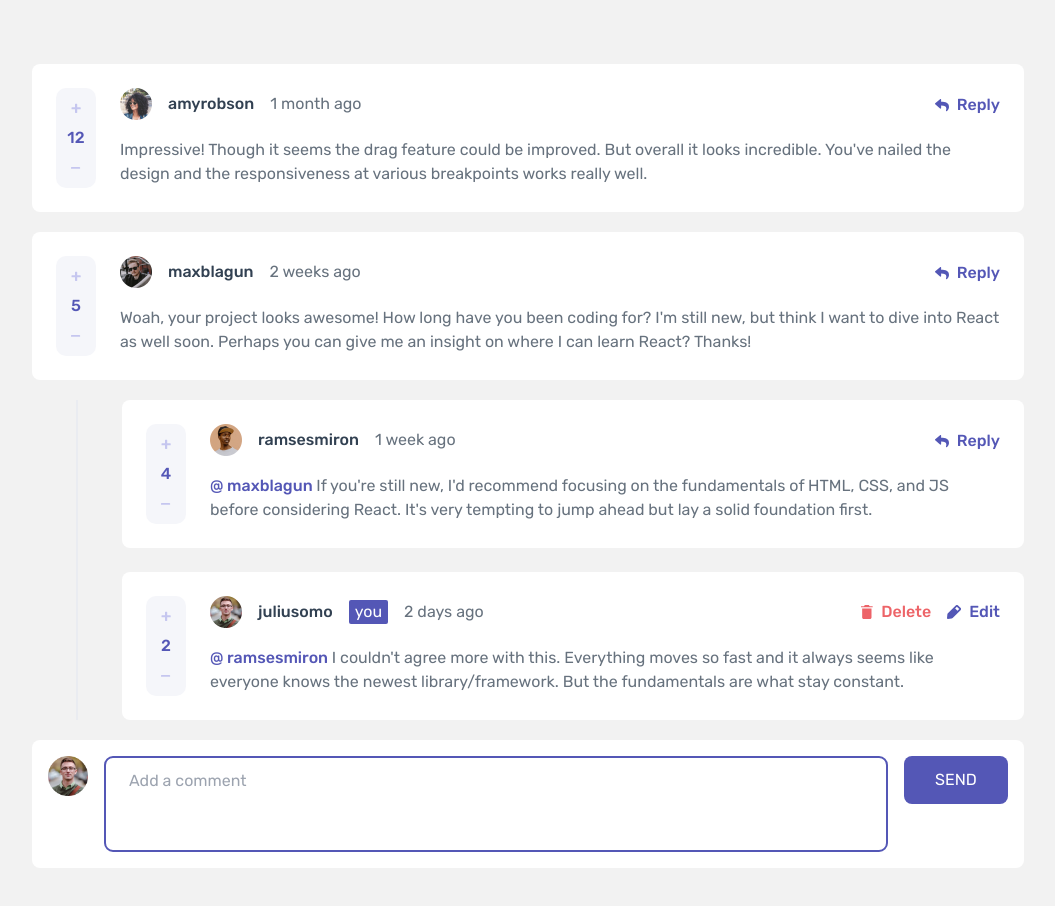
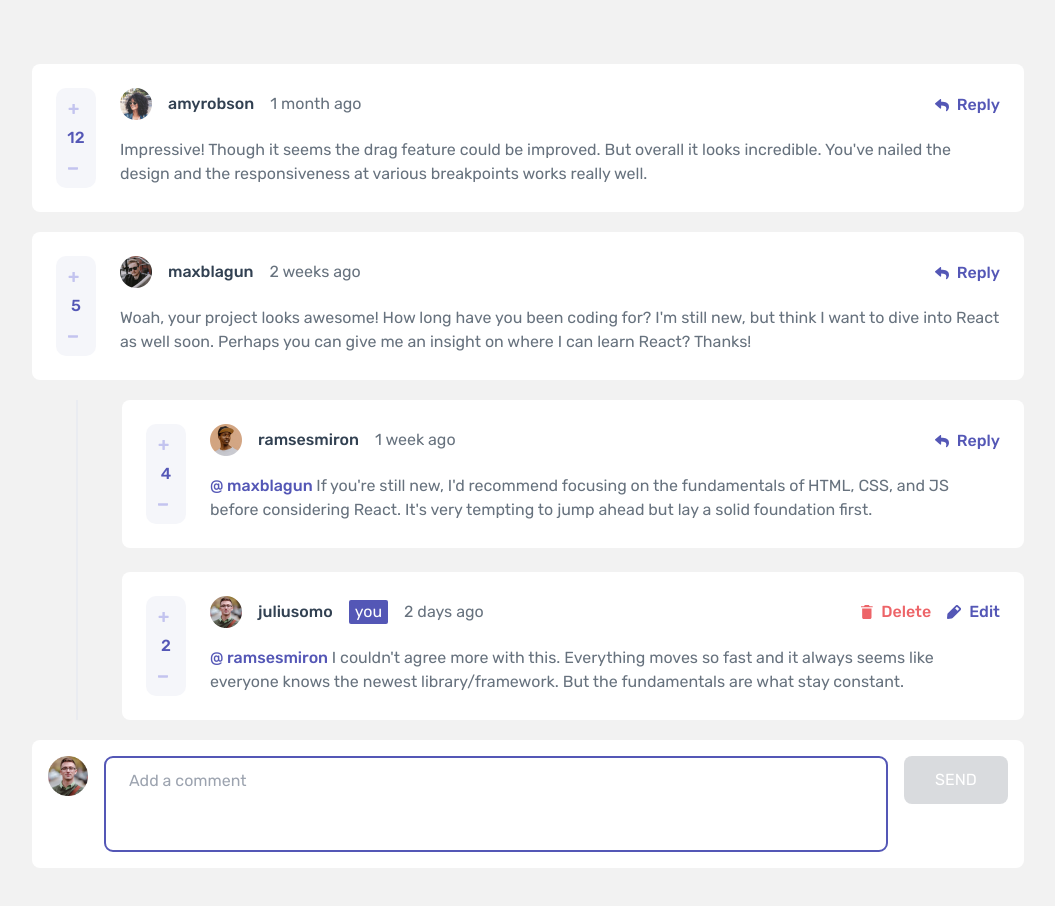
Before and after one commit to thienle1199/interactive-comments-section, a React (Vite) app: page / in a window 1280 px wide. Shown: the top 906 px of the page, without its empty margins (112-1167 px from the left). Built offline with nearby package versions, Linux system fonts and the light colour scheme.

Commit message:
add hover and disabled state for button

```diff
--- a/src/components/AddComment.tsx
+++ b/src/components/AddComment.tsx
@@ -23,10 +23,10 @@
   return (
     <div
       ref={ref}
-      className={`grid grid-cols-2 desktop:grid-cols-[auto_1fr_auto] p-4 gap-4 bg-white rounded-lg ${className}`}
+      className={`grid grid-cols-2 gap-4 rounded-lg bg-white p-4 desktop:grid-cols-[auto_1fr_auto] ${className}`}
     >
       <TextAreaAutoHeight
-        className="col-span-2 min-h-[96px] desktop:col-span-1 focus-visible:outline-moderate-blue appearance-none block w-full px-6 py-3 rounded-lg resize-none h-auto border-light-gray border-solid border"
+        className="col-span-2 block h-auto min-h-[96px] w-full resize-none appearance-none rounded-lg border border-solid border-light-gray px-6 py-3 focus-visible:outline-moderate-blue desktop:col-span-1"
         placeholder="Add a comment"
         value={value}
         onChange={(evt) => setValue(evt.target.value)}
@@ -35,7 +35,7 @@
       ></TextAreaAutoHeight>
 
       <img
-        className="h-[32px] w-[32px] desktop:h-[40px] desktop:w-[40px] self-center desktop:self-start desktop:col-start-1 desktop:row-start-1"
+        className="h-[32px] w-[32px] self-center desktop:col-start-1 desktop:row-start-1 desktop:h-[40px] desktop:w-[40px] desktop:self-start"
         src={currentUserAvatar}
         alt="avatar"
       />
@@ -44,7 +44,8 @@
           onAddComment(value);
           setValue("");
         }}
-        className="desktop:row-start-1 desktop:h-fit desktop:col-start-3 justify-self-end uppercase py-3 w-[104px] bg-moderate-blue text-white rounded-lg"
+        disabled={value.length === 0}
+        className="w-[104px] justify-self-end rounded-lg bg-moderate-blue py-3 uppercase text-white hover:bg-light-grayish-blue disabled:bg-grayish-blue/25 desktop:col-start-3 desktop:row-start-1 desktop:h-fit"
       >
         Send
       </button>
--- a/src/components/ButtonVote.tsx
+++ b/src/components/ButtonVote.tsx
@@ -15,20 +15,28 @@
     <div
       className={`flex h-[40px] w-[100px] items-center justify-between gap-[10px] rounded-[10px] bg-very-light-gray p-3 desktop:h-[100px] desktop:w-[40px]  desktop:flex-col ${className}`}
     >
-      <button onClick={onUpVote} className="h-full w-full">
-        <img
-          className="m-auto h-[10px] w-[10px] text-light-grayish-blue"
-          src="./images/icon-plus.svg"
-          alt=""
-        />
+      <button
+        onClick={onUpVote}
+        className="h-full w-full text-light-grayish-blue hover:text-moderate-blue"
+      >
+        <svg width="11" height="11" xmlns="http://www.w3.org/2000/svg">
+          <path
+            d="M6.33 10.896c.137 0 .255-.05.354-.149.1-.1.149-.217.149-.354V7.004h3.315c.136 0 .254-.05.354-.149.099-.1.148-.217.148-.354V5.272a.483.483 0 0 0-.148-.354.483.483 0 0 0-.354-.149H6.833V1.4a.483.483 0 0 0-.149-.354.483.483 0 0 0-.354-.149H4.915a.483.483 0 0 0-.354.149c-.1.1-.149.217-.149.354v3.37H1.08a.483.483 0 0 0-.354.15c-.1.099-.149.217-.149.353v1.23c0 .136.05.254.149.353.1.1.217.149.354.149h3.333v3.39c0 .136.05.254.15.353.098.1.216.149.353.149H6.33Z"
+            fill="currentColor"
+          />
+        </svg>
       </button>
       <span className="text-body-bold text-moderate-blue">{vote}</span>
-      <button onClick={onDownVote} className="h-full w-full">
-        <img
-          className="m-auto h-[2.5px] w-[10px] text-light-grayish-blue"
-          src="./images/icon-minus.svg"
-          alt=""
-        />
+      <button
+        onClick={onDownVote}
+        className="h-full w-full text-light-grayish-blue hover:text-moderate-blue"
+      >
+        <svg width="11" height="3" xmlns="http://www.w3.org/2000/svg">
+          <path
+            d="M9.256 2.66c.204 0 .38-.056.53-.167.148-.11.222-.243.222-.396V.722c0-.152-.074-.284-.223-.395a.859.859 0 0 0-.53-.167H.76a.859.859 0 0 0-.53.167C.083.437.009.57.009.722v1.375c0 .153.074.285.223.396a.859.859 0 0 0 .53.167h8.495Z"
+            fill="currentColor"
+          />
+        </svg>
       </button>
     </div>
   );
--- a/src/components/Comment.tsx
+++ b/src/components/Comment.tsx
@@ -70,7 +70,8 @@
                 onUpdate(id, editContent);
                 setIsEditing(false);
               }}
-              className="w-[104px] justify-self-end rounded-lg bg-moderate-blue py-3 uppercase text-white desktop:col-start-3 desktop:row-start-1 desktop:h-fit"
+              disabled={editContent.length === 0}
+              className="w-[104px] justify-self-end rounded-lg bg-moderate-blue py-3 uppercase text-white hover:bg-light-grayish-blue disabled:bg-grayish-blue/25 desktop:col-start-3 desktop:row-start-1 desktop:h-fit"
             >
               Update
             </button>
--- a/src/components/OwnerButtonGroup.tsx
+++ b/src/components/OwnerButtonGroup.tsx
@@ -13,18 +13,28 @@
     <div className={`flex gap-4 ${className}`} {...rest}>
       <button
         onClick={onDelete}
-        className="flex w-fit items-center gap-2 justify-self-end desktop:col-start-3 desktop:row-start-1"
+        className="flex w-fit items-center gap-2 justify-self-end text-soft-ed hover:text-pale-red desktop:col-start-3 desktop:row-start-1"
       >
-        <img src="/images/icon-delete.svg" alt="reply-icon" />
-        <span className="text-body-bold text-soft-ed">Delete</span>
+        <svg width="12" height="14" xmlns="http://www.w3.org/2000/svg">
+          <path
+            d="M1.167 12.448c0 .854.7 1.552 1.555 1.552h6.222c.856 0 1.556-.698 1.556-1.552V3.5H1.167v8.948Zm10.5-11.281H8.75L7.773 0h-3.88l-.976 1.167H0v1.166h11.667V1.167Z"
+            fill="currentColor"
+          />
+        </svg>{" "}
+        <span className="text-body-bold ">Delete</span>
       </button>
 
       <button
         onClick={onEdit}
-        className="flex w-fit items-center gap-2 justify-self-end desktop:col-start-3 desktop:row-start-1"
+        className="flex w-fit items-center gap-2 justify-self-end text-moderate-blue hover:text-light-grayish-blue desktop:col-start-3 desktop:row-start-1"
       >
-        <img src="/images/icon-edit.svg" alt="reply-icon" />
-        <span className="text-body-bold text-moderate-blue">Edit</span>
+        <svg width="14" height="14" xmlns="http://www.w3.org/2000/svg">
+          <path
+            d="M13.479 2.872 11.08.474a1.75 1.75 0 0 0-2.327-.06L.879 8.287a1.75 1.75 0 0 0-.5 1.06l-.375 3.648a.875.875 0 0 0 .875.954h.078l3.65-.333c.399-.04.773-.216 1.058-.499l7.875-7.875a1.68 1.68 0 0 0-.061-2.371Zm-2.975 2.923L8.159 3.449 9.865 1.7l2.389 2.39-1.75 1.706Z"
+            fill="currentColor"
+          />
+        </svg>{" "}
+        <span className="text-body-bold ">Edit</span>
       </button>
     </div>
   );
--- a/src/components/ReplyButton.tsx
+++ b/src/components/ReplyButton.tsx
@@ -3,9 +3,17 @@
 
 export default function ReplyButton({ className, ...rest }: ReplyButtonProps) {
   return (
-    <button className={`w-fit flex items-center gap-2 ${className}`} {...rest}>
-      <img src="/images/icon-reply.svg" alt="reply-icon" />
-      <span className="text-body-bold text-moderate-blue">Reply</span>
+    <button
+      className={`flex w-fit items-center gap-2 text-moderate-blue hover:text-light-grayish-blue ${className}`}
+      {...rest}
+    >
+      <svg width="14" height="13" xmlns="http://www.w3.org/2000/svg">
+        <path
+          d="M.227 4.316 5.04.16a.657.657 0 0 1 1.085.497v2.189c4.392.05 7.875.93 7.875 5.093 0 1.68-1.082 3.344-2.279 4.214-.373.272-.905-.07-.767-.51 1.24-3.964-.588-5.017-4.829-5.078v2.404c0 .566-.664.86-1.085.496L.227 5.31a.657.657 0 0 1 0-.993Z"
+          fill="currentColor"
+        />
+      </svg>{" "}
+      <span className="text-body-bold">Reply</span>
     </button>
   );
 }
```
